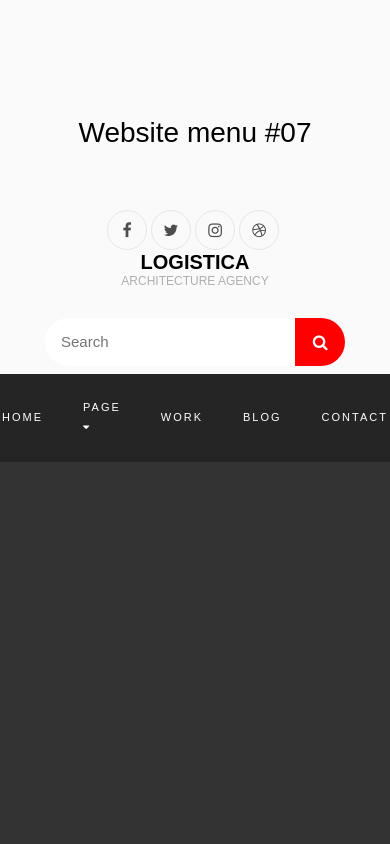
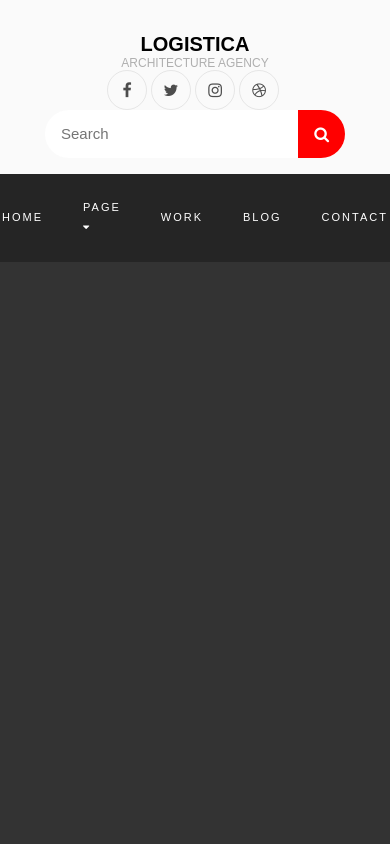
Before and after one commit to Christian-Brandtner/website-menu-practice, a plain HTML site: page index.html in a window 390 px wide. Shown: the top 844 px of the page. Drawn offline with Linux system fonts and the light colour scheme.

Commit message:
make responsive

```diff
--- a/index.html
+++ b/index.html
@@ -14,9 +14,7 @@
 
 <body>
     <header>
-        <div class="title">
-            <h2>Website menu #07</h2>
-        </div>
+
         <div class="nav-top">
             <div class="socials">
                 <a class="fa fa-facebook" href=""></a>
--- a/styles/main.scss
+++ b/styles/main.scss
@@ -24,7 +24,7 @@ $bg-dark-secondary: #333333;
 $bg-footer: #090909;
 
 body {
-    padding-top: 7rem;
+
     font-family: "Poppins", Arial, sans-serif;
     background: $bg-light;
 
@@ -39,48 +39,52 @@ body {
         height: 12vh;
     }
 
-    .title {
-        display: grid;
-        justify-content: center;
-
-        height: 98px;
-
-        h2 {
-            font-size: 28px;
-            color: #000;
-
-            line-height: 1.5;
-            font-weight: 400;
-            font-family: "Poppins", Arial, sans-serif;
-
-            margin-bottom: 0.5rem;
-        }
-    }
-
 
 
     .nav-top {
         // @include flex-center(row, $bg-light);
         display: grid;
-        @media screen and (max-width: 767.99px) {
+        align-items: center;
+        padding: 2rem 3rem 1rem 3rem;
+        margin: 0 auto;
+        max-width: 2560px;
+        justify-items: center;
+        @media screen and (max-width: 399.99px) {
             justify-content: center;
+
+            grid-template-areas:
+                'logo'
+                'socials'
+                'search';
+        }
+
+        @media screen and (min-width:400px) and (max-width: 767.99px) {
+            justify-content: center;
+            grid-template-areas:
+                'logo logo'
+                'socials search';
+            gap: 1rem;
+
             .socials {
                 justify-self: center;
+                padding: 1rem 0 1rem 0;
             }
+
         }
+
         @media screen and (min-width: 768px) {
             .socials {
-                    justify-self: baseline;
-                }
+                justify-self: baseline;
+            }
+
+            grid-template-areas: 'socials logo search ';
             grid-template-columns: repeat(3, 1fr);
         }
 
-        padding: 0rem 3rem;
-        margin-bottom: 0.5rem;
 
         .socials {
 
-
+            grid-area: socials;
             display: grid;
             grid-template-columns: repeat(4, 1fr);
 
@@ -108,6 +112,7 @@ body {
         }
 
         .logo {
+            grid-area: logo;
             justify-self: center;
             text-align: center;
             color: #000;
@@ -115,7 +120,6 @@ body {
             font-weight: 700;
             font-size: 20px;
             line-height: 1.2;
-            margin-bottom: 30px;
 
             a {
                 color: #000;
@@ -134,6 +138,7 @@ body {
             justify-self: end;
             width: 300px;
             display: flex;
+            grid-area: search;
 
             .search-box {
                 padding-left: 1rem;
@@ -150,7 +155,7 @@ body {
             .search-submit {
                 @include flex-center(row, red);
                 color: #fff;
-                width: 52px;
+                width: 3rem;
                 height: 48px;
                 background: red;
                 border-radius: 0 90px 90px 0;
@@ -202,9 +207,11 @@ body {
                 &::after {
                     width: 100%;
                 }
+
                 a {
                     color: red;
                 }
+
                 .dropdown {
                     .dropdown-list {
                         display: block;
@@ -213,7 +220,7 @@ body {
             }
 
             .dropdown {
-                width: 175%;
+                width: 8rem;
                 background: #fff;
                 list-style-type: none;
                 top: 100%;
```
Also changed, not shown: styles/main.css, 1 other file.
